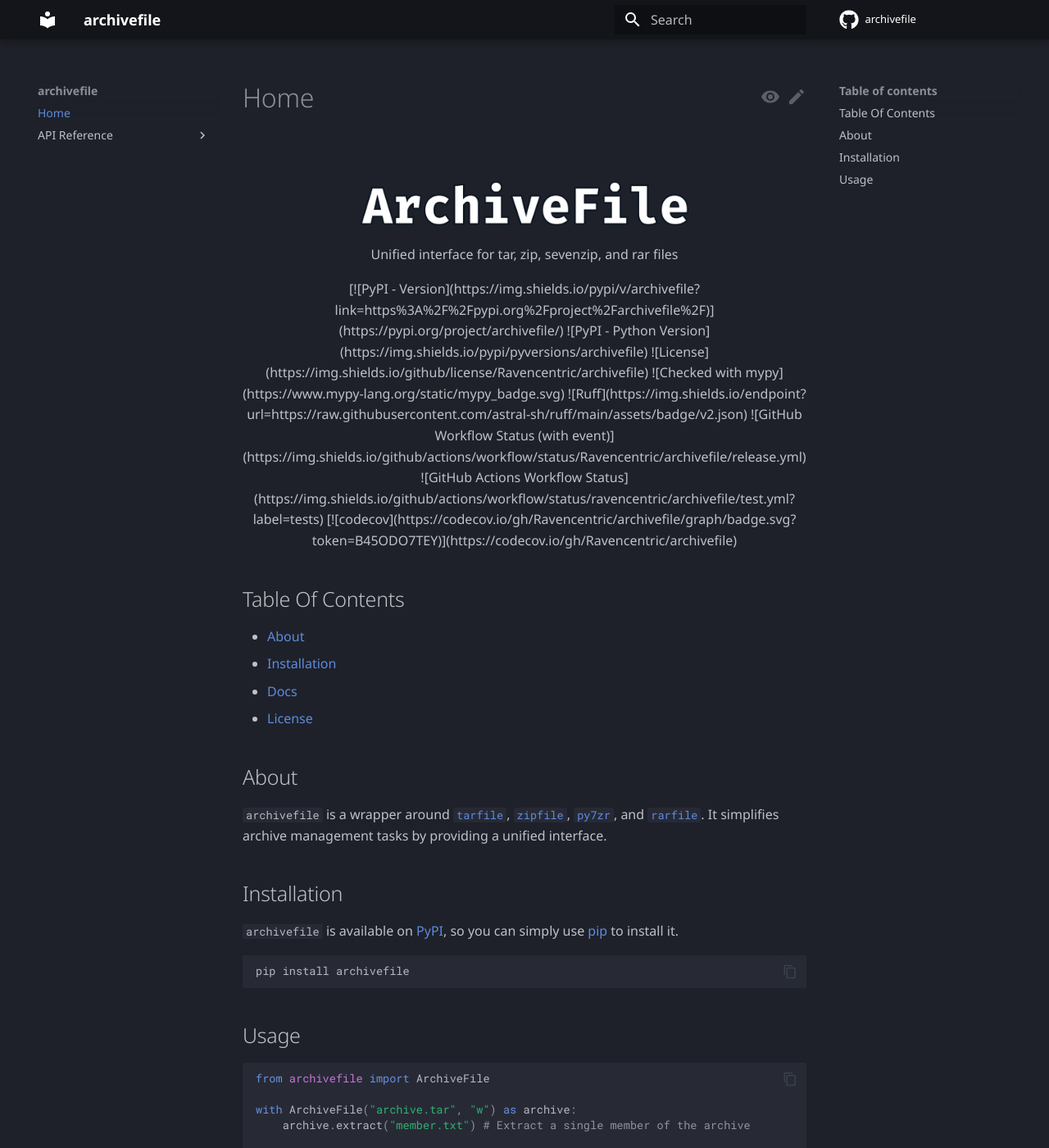
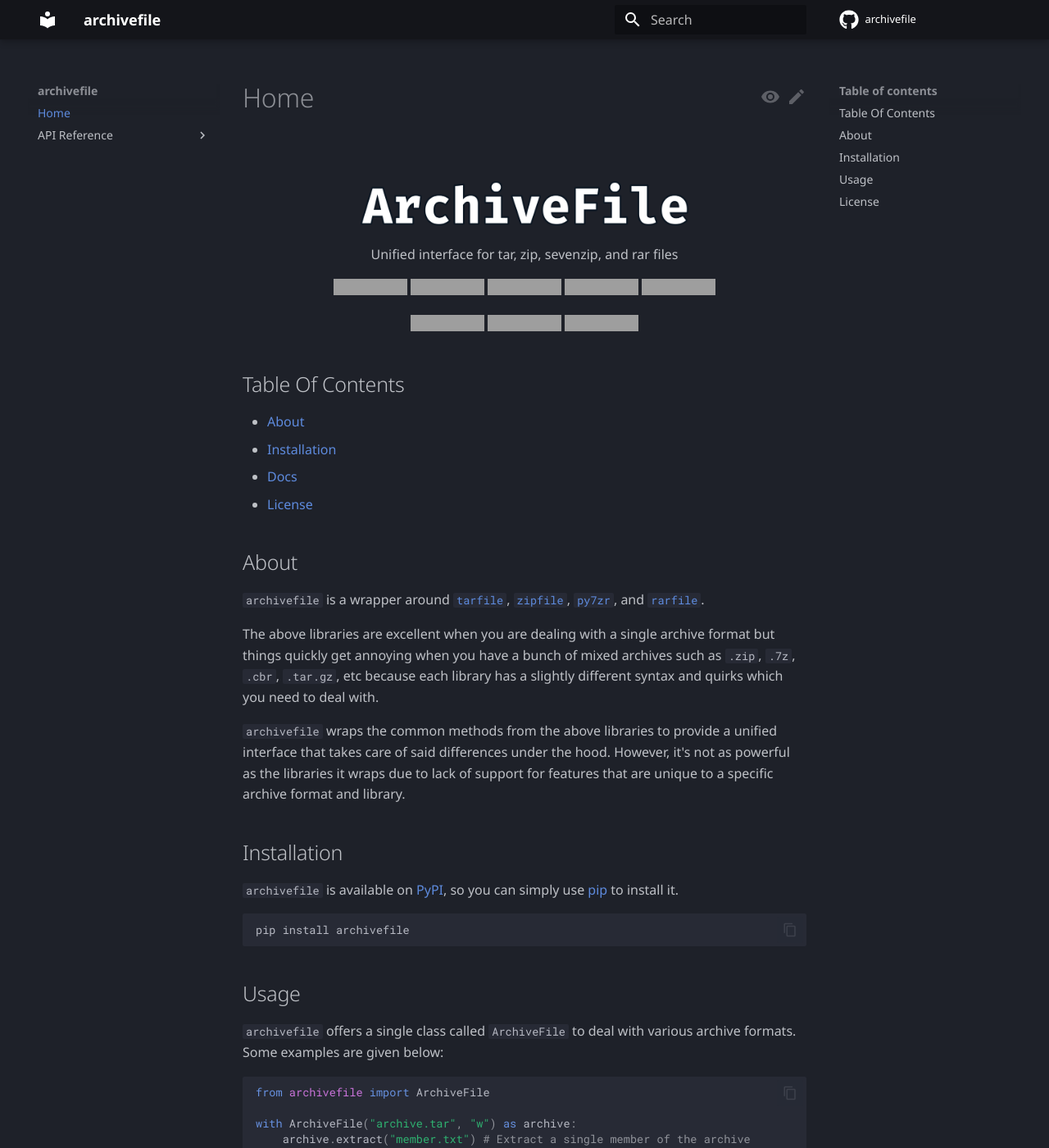
Before and after one commit to Ravencentric/archivefile, an MkDocs documentation site: the page built from docs/index.md, in a window 1280 px wide and 1400 px high. Shown: the whole window at 82% size. Built offline with MkDocs 1.6.1 and Material for MkDocs 9.7.7, drawn with Linux system fonts in a browser that asks for light colours; comment, search, counter and statistics services are not loaded; some of the changed text lies outside the part shown; grey boxes are pictures that could not be loaded.

Commit message:
docs: update

````diff
--- a/docs/index.md
+++ b/docs/index.md
@@ -8,19 +8,19 @@
   </p>
 </p>
 
-<div align="center">
+<p align="center">
+<a href="https://pypi.org/project/archivefile/"><img src="https://img.shields.io/pypi/v/archivefile" alt="PyPI - Version" ></a>
+<img src="https://img.shields.io/pypi/pyversions/archivefile" alt="PyPI - Python Version">
+<img src="https://img.shields.io/github/license/Ravencentric/archivefile" alt="License">
+<img src="https://www.mypy-lang.org/static/mypy_badge.svg" alt="Checked with mypy">
+<img src="https://img.shields.io/endpoint?url=https://raw.githubusercontent.com/astral-sh/ruff/main/assets/badge/v2.json" alt="Ruff">
+</p>
 
-[![PyPI - Version](https://img.shields.io/pypi/v/archivefile?link=https%3A%2F%2Fpypi.org%2Fproject%2Farchivefile%2F)](https://pypi.org/project/archivefile/)
-![PyPI - Python Version](https://img.shields.io/pypi/pyversions/archivefile)
-![License](https://img.shields.io/github/license/Ravencentric/archivefile)
-![Checked with mypy](https://www.mypy-lang.org/static/mypy_badge.svg)
-![Ruff](https://img.shields.io/endpoint?url=https://raw.githubusercontent.com/astral-sh/ruff/main/assets/badge/v2.json)
-
-![GitHub Workflow Status (with event)](https://img.shields.io/github/actions/workflow/status/Ravencentric/archivefile/release.yml)
-![GitHub Actions Workflow Status](https://img.shields.io/github/actions/workflow/status/ravencentric/archivefile/test.yml?label=tests)
-[![codecov](https://codecov.io/gh/Ravencentric/archivefile/graph/badge.svg?token=B45ODO7TEY)](https://codecov.io/gh/Ravencentric/archivefile)
-
-</div>
+<p align="center">
+<img src="https://img.shields.io/github/actions/workflow/status/Ravencentric/archivefile/release.yml?" alt="GitHub Workflow Status">
+<img src="https://img.shields.io/github/actions/workflow/status/Ravencentric/archivefile/test.yml?label=tests" alt="GitHub Workflow Status">
+<a href="https://codecov.io/gh/Ravencentric/archivefile"><img src="https://codecov.io/gh/Ravencentric/archivefile/graph/badge.svg?token=B45ODO7TEY" alt="Codecov"></a>
+</p>
 
 ## Table Of Contents
 
@@ -31,7 +31,11 @@
 
 ## About
 
-`archivefile` is a wrapper around [`tarfile`](https://docs.python.org/3/library/tarfile.html), [`zipfile`](https://docs.python.org/3/library/zipfile.html), [`py7zr`](https://github.com/miurahr/py7zr), and [`rarfile`](https://github.com/markokr/rarfile). It simplifies archive management tasks by providing a unified interface.
+`archivefile` is a wrapper around [`tarfile`](https://docs.python.org/3/library/tarfile.html), [`zipfile`](https://docs.python.org/3/library/zipfile.html), [`py7zr`](https://github.com/miurahr/py7zr), and [`rarfile`](https://github.com/markokr/rarfile).
+
+The above libraries are excellent when you are dealing with a single archive format but things quickly get annoying when you have a bunch of mixed archives such as `.zip`, `.7z`, `.cbr`, `.tar.gz`, etc because each library has a slightly different syntax and quirks which you need to deal with.
+
+`archivefile` wraps the common methods from the above libraries to provide a unified interface that takes care of said differences under the hood. However, it's not as powerful as the libraries it wraps due to lack of support for features that are unique to a specific archive format and library.
 
 ## Installation
 
@@ -43,15 +47,26 @@
 
 ## Usage
 
+`archivefile` offers a single class called `ArchiveFile` to deal with various archive formats. Some examples are given below:
+
 ```py
 from archivefile import ArchiveFile
 
 with ArchiveFile("archive.tar", "w") as archive:
     archive.extract("member.txt") # Extract a single member of the archive
 
-with ArchiveFile("archive.tar", "w") as archive:
+with ArchiveFile("archive.zip", "w") as archive:
     archive.extractall(destination="~/output") # Extract all members
 
-with ArchiveFile("archive.tar") as archive:
+with ArchiveFile("archive.cb7") as archive:
     archive.read_text("member.txt") # Read a member of the archive
+
+with ArchiveFile("archive.rar") as archive:
+    archive.get_members() # Get a tuple of all the members of the archive
 ```
+
+Refer to the [api reference](https://ravencentric.github.io/archivefile/api-reference/archivefile/) for more details.
+
+## License
+
+Distributed under the [Unlicense](https://choosealicense.com/licenses/unlicense/) License. See [UNLICENSE](https://github.com/Ravencentric/archivefile/blob/main/UNLICENSE) for more information.
--- a/mkdocs.yml
+++ b/mkdocs.yml
@@ -42,6 +42,8 @@
         python:
           import:
             - https://docs.python.org/3/objects.inv
+            - https://typing-extensions.readthedocs.io/en/latest/objects.inv
+            - https://docs.pydantic.dev/latest/objects.inv
           paths: [src]
           options:
             allow_inspection: false
````
Also changed, not shown: README.md (+22 -3 lines), docs/api-reference/types.md (+11 -0 lines), src/archivefile/__init__.py (+10 -1 lines).
